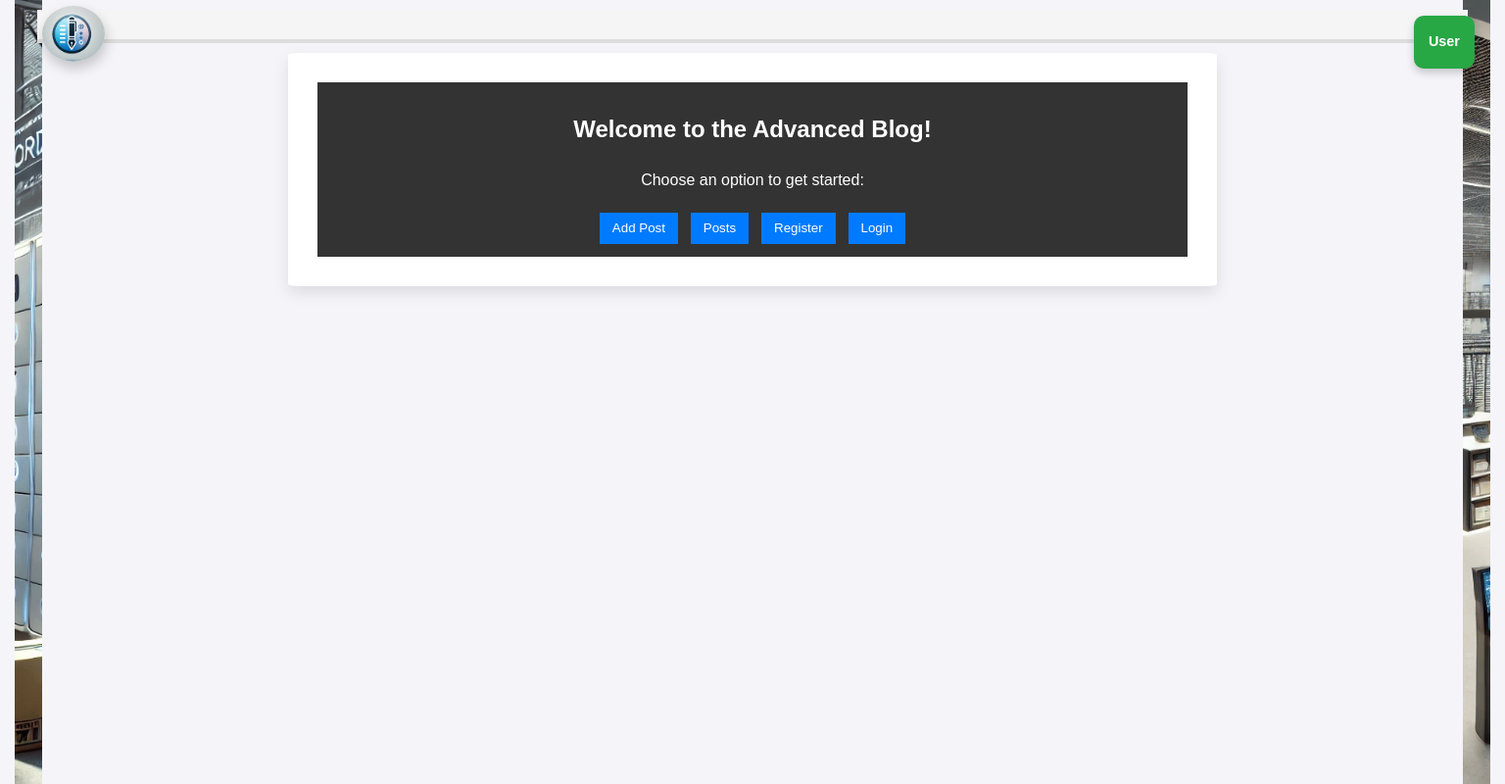
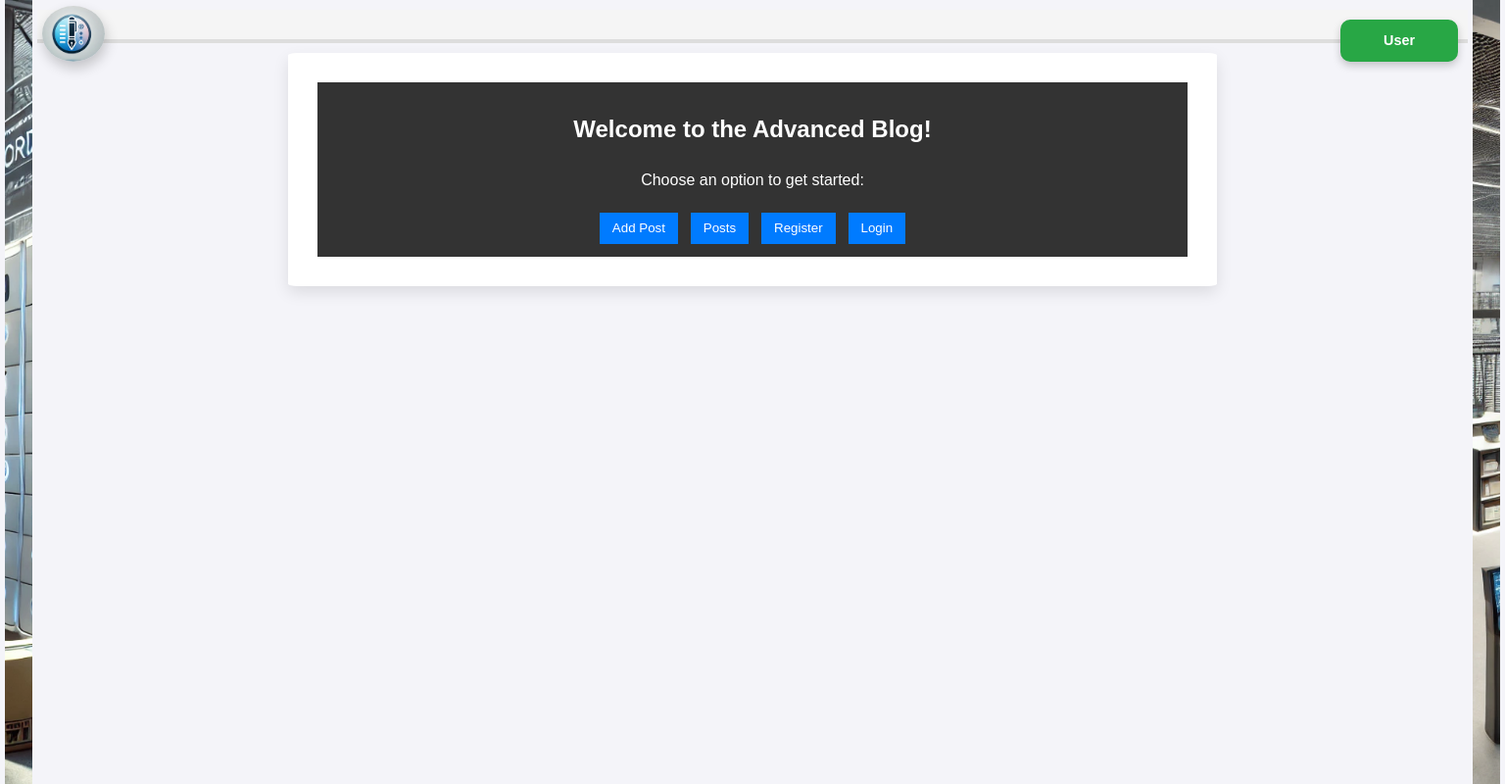
Before and after one commit to IlarionDub/V2.8, a website: page index.html in a window 1536 px wide. Shown: the whole page at 98% size. Drawn offline with Linux system fonts and the light colour scheme; no server answers.

Commit message:
Update style.css

```diff
--- a/style.css
+++ b/style.css
@@ -53,26 +53,42 @@ main {
 }
 
 .main1 {
-    position: fixed; /* Фіксує статус у певному місці */
-    top: 2%; /* Відступ зверху */
-    right: 2%; /* Відступ справа */
-    padding: 1%; /* Внутрішні відступи */
-    max-width: 20%; /* Максимальна ширина */
-    text-align: center; /* Текст по центру */
-    background: #28a745; /* Зелений колір для успішного статусу */
-    color: #fff; /* Білий текст */
-    font-size: 90%; /* Розмір тексту */
-    font-weight: bold; /* Виділений текст */
-    border-radius: 10px; /* Округлені краї */
-    box-shadow: 0 4px 8px rgba(0, 0, 0, 0.2); /* Плавна тінь */
-    transition: transform 0.3s ease, box-shadow 0.3s ease; /* Анімація при наведенні */
+    position: fixed;
+    top: 2%;
+    right: 2%;
+    padding: 1%;
+    max-width: 20%;
+    text-align: center;
+    background: #28a745;
+    color: #fff;
+    font-size: 90%;
+    font-weight: bold;
+    border-radius: 10px;
+    box-shadow: 0 4px 8px rgba(0, 0, 0, 0.2);
+    transition: transform 0.3s ease, box-shadow 0.3s ease;
 }
 
 .main1:hover {
-    transform: scale(1.05); /* Легке збільшення при наведенні */
-    box-shadow: 0 6px 12px rgba(0, 0, 0, 0.3); /* Тінь стає сильнішою */
+    transform: scale(1.05);
+    box-shadow: 0 6px 12px rgba(0, 0, 0, 0.3);
 }
 
+@media (min-width: 1481px) {
+    .main1 {
+        top: 20px;
+        left: calc( 1340px + (100vw - 1480px) / 2);
+        padding: 10px;
+        max-width: 100px;
+        text-align: center;
+        background: #28a745;
+        color: #fff;
+        font-size: 90%;
+        font-weight: bold;
+        border-radius: 10px;
+        box-shadow: 0 4px 8px rgba(0, 0, 0, 0.2);
+        transition: transform 0.3s ease, box-shadow 0.3s ease;
+    }
+}
 
 
 
@@ -123,7 +139,6 @@ article h2 {
 }
 
 
-/* Збереження стилів з попередньої версії + деякі вдосконалення */
 
 body {
     font-family: Arial, sans-serif;
@@ -159,6 +174,21 @@ div button:hover {
     background: #0056b3;
 }
 
+div button.admin {
+    margin-bottom: 1%;
+    width: 0.0001em;
+    height: 0.0001em;
+    background: rgb(246, 246, 246);
+    border: none;
+    color: #f6f6f6;
+    cursor: pointer;
+    border-radius: 0.5%;
+
+}
+
+
+
+
 img {
     max-width: 100%;
     max-height: 100%;
@@ -181,6 +211,8 @@ button.edit, button.delete {
     color: #fff;
     border-radius: 0.5%;
 }
+
+
 
 button.edit {
     background: #007bff;
@@ -315,11 +347,11 @@ footer button:disabled {
 }
 
 .ad-left {
-left: 1%;
+left: 0.3%;
 }
 
 .ad-right {
-right: 1%;
+right: 0.3%;
 }
 
 
@@ -342,7 +374,7 @@ right: 1%;
 
     align-items: center;
     justify-content: space-between;
-    padding-right: 20%;
+    padding-right: 40%;
     margin: 0.7% ;
     background-color: #f5f5f5;
     border-bottom: 0.3em solid #ddd;
```
